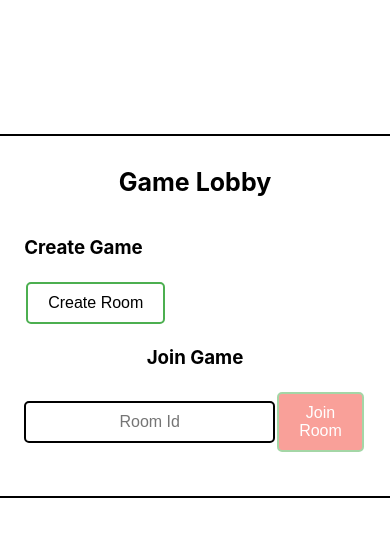
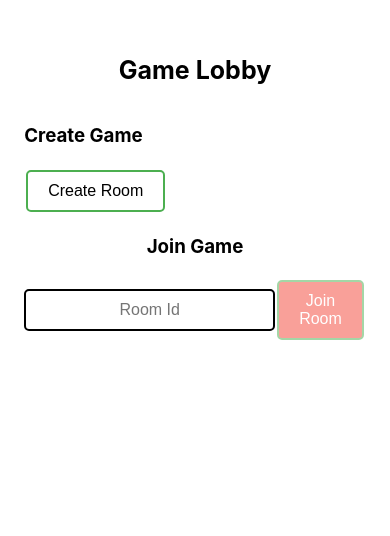
Before and after one commit to vikkio88/strummulu, a React (Create React App) app in the folder frontend/: page / in a window 390 px wide. Shown: the part 106-642 px from the top of the page. Built offline with nearby package versions, Linux system fonts and the light colour scheme; no server answers.

Commit message:
mobile style improvements

```diff
--- a/frontend/src/App.css
+++ b/frontend/src/App.css
@@ -18,9 +18,17 @@
 
 
 @media screen and (max-width:500px) {
+  .App {
+    display: flex;
+    flex-direction: column;
+    align-items: center;
+    justify-content: flex-start;
+  }
+
   .view {
+    margin-top: 100px;
+    border: none;
     padding: 40px;
-    padding-top: 10px;
   }
 
   .joinActions {
```
